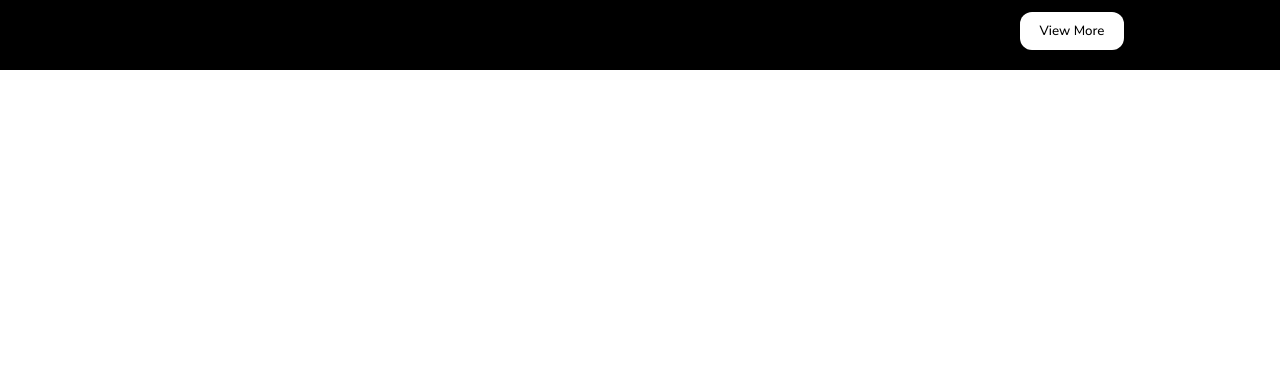
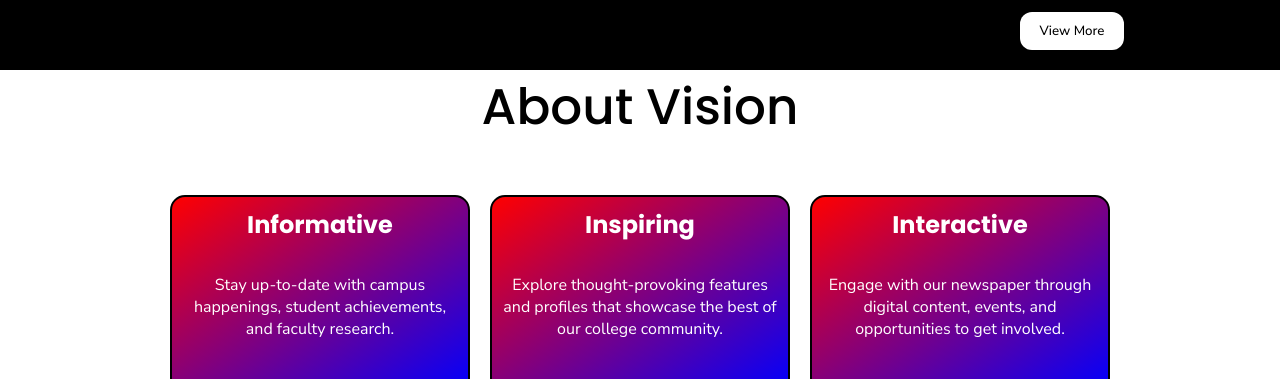
Before and after one commit to harshivkrishna/vision-club, a React (Vite) app in the folder vision/: page / in a window 1280 px wide. Shown: the part 1633-2012 px from the top of the page. Before the commit the page ends 1703 px from the top, so only its background shows below. Built offline with nearby package versions, Linux system fonts and the light colour scheme.

Commit message:
modified:   vision/src/App.jsx 	modified:   vision/src/components/About.jsx 	modified:   vision/src/components/about.css 	modified:   vision/src/components/hero.css 	modified:   vision/src/components/news.css

```diff
--- a/vision/src/App.jsx
+++ b/vision/src/App.jsx
@@ -5,7 +5,7 @@ import News from './components/news'
 import Contact from './components/Contact'
 import { BrowserRouter as Router, Route, Routes } from 'react-router-dom';
 import FormPage from './components/FormPage'
-
+import About from './components/About'
 const App = () => {
   return (
     <div>
@@ -17,6 +17,7 @@ const App = () => {
                 <>
                    <Hero></Hero>
                    <News></News>
+                   <About></About>
                 </>
               }>
               </Route>
--- a/vision/src/components/About.jsx
+++ b/vision/src/components/About.jsx
@@ -4,12 +4,23 @@ import './about.css'
 const About = () => {
   return (
     <div>
+      <div className="about-parent">
+      <h1>About Vision</h1>
         <div className="about-container">
+            <div className="about-card">
+                <h2>Informative</h2>
+                <p>Stay up-to-date with campus happenings, student achievements, and faculty research.</p>
+            </div>
+            <div className="about-card">
+                <h2>Inspiring</h2>
+                <p>Explore thought-provoking features and profiles that showcase the best of our college community.</p>
+            </div>
 
             <div className="about-card">
-                <h2>First</h2>
-
+                <h2>Interactive</h2>
+                <p>Engage with our newspaper through digital content, events, and opportunities to get involved.</p>
             </div>
+        </div>
         </div>
     </div>
   )
--- a/vision/src/components/about.css
+++ b/vision/src/components/about.css
@@ -0,0 +1,44 @@
+.about-parent{
+    height: fit-content;
+    width: 100%;
+}
+
+.about-parent h1{
+    font-family: 'Poppins',sans-serif;
+    font-size: 50px;
+    font-weight: 500;
+    text-align: center;
+    /* margin: 5rem; */
+}
+.about-container{
+    display: flex;
+    margin-top: 50px;
+    justify-content: center;
+    align-items: center;
+    gap: 20px;
+    flex-wrap: wrap;
+}
+
+.about-card{
+    display: flex;
+    flex-direction: column;
+    align-items: center;
+    height: 200px;
+    width: 300px;
+    border: 2px solid black;
+    border-radius: 15px;
+    padding: 10px;
+    text-align: center;
+    color: white;
+    background: linear-gradient(to bottom right,red,blue);
+}
+
+.about-card h2{
+    font-family: 'Poppins',sans-serif;
+    margin-bottom: 2rem;
+}
+
+.about-card p{
+    font-family: 'Nunito Sans',sans-serif;
+    font-weight: 400;
+}
--- a/vision/src/components/hero.css
+++ b/vision/src/components/hero.css
@@ -14,6 +14,7 @@
     top: 0;
     z-index: -10;
     object-fit: cover;
+    overflow: hidden;
 }
 
 .hero-container{
--- a/vision/src/components/news.css
+++ b/vision/src/components/news.css
@@ -15,6 +15,7 @@
     color: white;
     width: 100%;
     padding: 20px;
+    overflow: hidden;
 }
 
 .text-container{
@@ -161,7 +162,7 @@
         width: 90%;
     }
     .news-content{
-        width: 100vw;
+        width: 93vw;
         padding: 0px;
         margin: 0px;
     }
```
